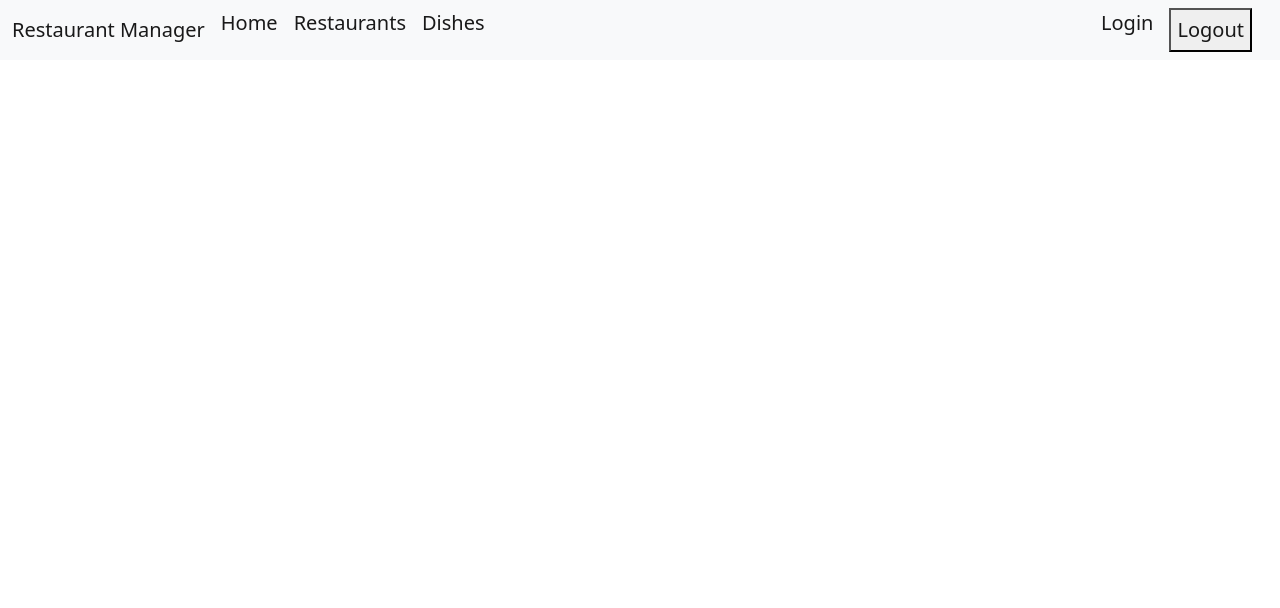
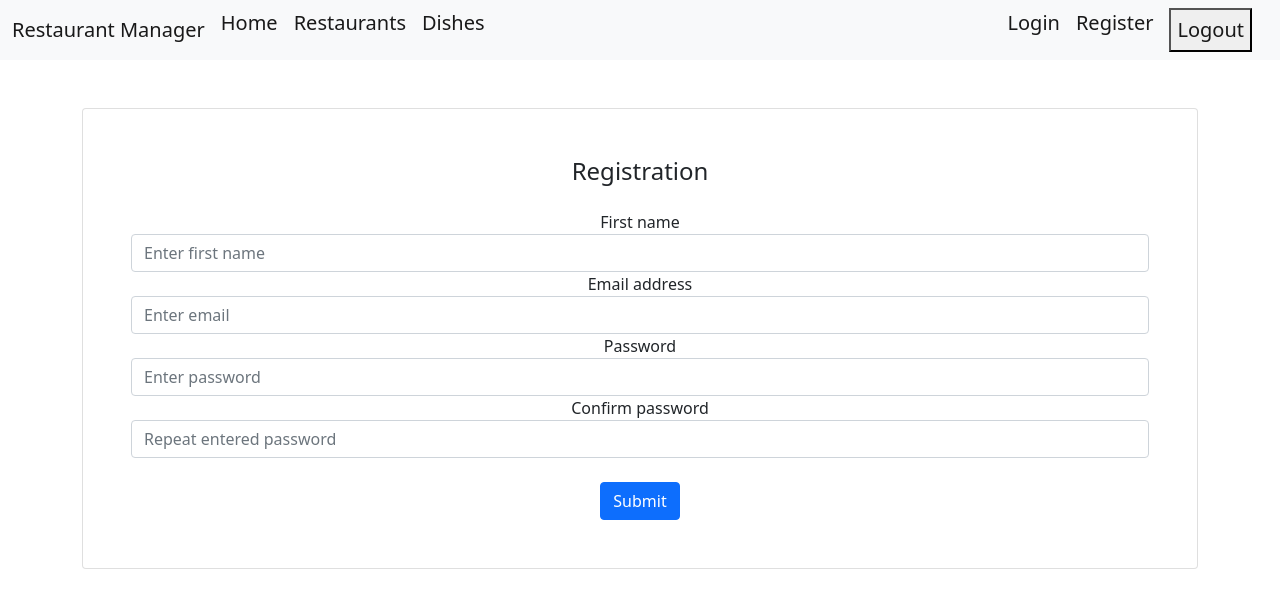
Before and after one commit to zgs3/restaurantReact, a React (Create React App) app: page /register in a window 1280 px wide. Shown: the top 608 px of the page. Built offline with nearby package versions, Linux system fonts and the light colour scheme.

Commit message:
Added User registration page and functionality.

```diff
--- a/src/App.js
+++ b/src/App.js
@@ -5,6 +5,7 @@ import Restaurant from './components/restaurant/Restaurant';
 import Dish from './components/dish/Dish';
 import { BrowserRouter, Route, Routes } from 'react-router-dom';
 import Login from './components/login/Login';
+import Register from './components/register/Register';
 
 function App() {
   return (
@@ -16,6 +17,7 @@ function App() {
           <Route exact path='/restaurants' element={<Restaurant />} />
           <Route exact path='/dishes' element={<Dish />} />
           <Route exact path='/login' element={<Login />} />
+          <Route exact path='/register' element={<Register />} />
         </Routes>
       </BrowserRouter>
     </div>
--- a/src/components/dish/Dish.js
+++ b/src/components/dish/Dish.js
@@ -5,7 +5,7 @@ import styles from './Dish.module.css'
 function Dish() {
   const [error, setError] = useState(null);
   const [isLoaded, setIsLoaded] = useState(false);
-  const [token, _] = useState(localStorage.getItem("token"));
+  const [token, _] = useState(localStorage.getItem('token'));
   const nav = useNavigate();
 
   const [dishes, setDishes] = useState([]);
--- a/src/components/header/Header.js
+++ b/src/components/header/Header.js
@@ -1,9 +1,8 @@
 import React, { useState } from 'react'
-import { Link } from "react-router-dom";
-import { useNavigate } from 'react-router-dom';
+import { Link, useNavigate } from 'react-router-dom';
 
 function Header() {
-  const [token, _] = useState(localStorage.getItem("token"));
+  const [token, _] = useState(localStorage.getItem('token'));
   const nav = useNavigate();
 
   const removeToken = () => {
@@ -19,7 +18,8 @@ function Header() {
           'Authorization': `Bearer ${token}`,
           'Content-Type': 'application/json'
         },
-      }).then(removeToken())
+      })
+      .then(removeToken())
       .then(nav("/login"))
   }
 
@@ -51,7 +51,7 @@ function Header() {
                   <Link className="navbar-brand" to="/login">Login</Link>
                 </li>
                 <li className="nav-item">
-                  {/* <Link className="navbar-brand" to="/register">Register</Link> */}
+                  <Link className="navbar-brand" to="/register">Register</Link>
                 </li>
                 <li className="nav-item">
                   <button className="navbar-brand" onClick={() => logout()} >Logout</button>
--- a/src/components/login/Login.js
+++ b/src/components/login/Login.js
@@ -6,7 +6,8 @@ function loginUser(credentials) {
     {
       method: 'POST', headers: { 'Content-Type': 'application/json' },
       body: JSON.stringify(credentials)
-    }).then(data => data.json())
+    })
+    .then(data => data.json())
 }
 
 function Login() {
@@ -25,31 +26,36 @@ function Login() {
     setToken(loginInfo["authorisation"]["token"]);
     localStorage.setItem('token', loginInfo["authorisation"]["token"]);
   }
+
   return (
     <div className='container'>
+      <div className='card p-5 my-5'>
+        <h4 className='card-title mb-4'>Enter your credentials to login</h4>
         <form onSubmit={handleSubmit}>
-        <div className="form-group">
-          <label htmlFor="exampleInputEmail1">Email address</label>
+          <div className='form-group'>
+            <label htmlFor='inputEmail'>Email address</label>
             <input
               type="email"
+              name='inputEmail'
               className="form-control"
               onChange={e => setEmail(e.target.value)}
-            placeholder="Enter email"
+              placeholder='Enter email'
             />
-          <small className="form-text text-muted">We'll never share your email with anyone else.</small>
+            <small className='form-text text-muted'>We'll never share your email with anyone else.</small>
           </div>
-        <div className="form-group">
+          <div className='form-group'>
             <label htmlFor="pass">Password</label>
             <input
-            type="password"
-            className="form-control"
+              type='password'
+              className='form-control'
               onChange={e => setPassword(e.target.value)}
-            placeholder="Password"
+              placeholder='Password'
             />
           </div>
           <br />
-        <button type="submit" className="btn btn-primary">Submit</button>
+          <button type='submit' className='btn btn-primary'>Submit</button>
         </form>
+      </div>
     </div>
   )
 }
--- a/src/components/register/Register.js
+++ b/src/components/register/Register.js
@@ -1,10 +1,104 @@
-import React from 'react'
+import React, { useState } from 'react';
+import { Link } from 'react-router-dom';
 
 function Register() {
+  const [email, setEmail] = useState('');
+  const [name, setName] = useState('');
+  const [password, setPassword] = useState('');
+  const [confirmPassword, setConfirmPassword] = useState('');
+  const [message, setMessage] = useState('');
+
+  function createUser(e) {
+    e.preventDefault();
+    fetch('http://127.0.0.1:8000/api/register',
+      {
+        method: 'POST',
+        headers: {
+          'Accept': 'application/json',
+          'Content-type': 'application/json'
+        },
+        body: JSON.stringify({
+          name: name,
+          email: email,
+          password: password
+        })
+      })
+      .then(data => data.json())
+      .then(res => {
+        if (res.status === 'success') {
+          setName('');
+          setEmail('');
+          setPassword('');
+          setConfirmPassword('');
+          setMessage('User created succesfully, you can now login following this');
+        } else {
+          setMessage(res.message);
+        }
+      })
+  }
+
 
   return (
-    <div>Register</div>
+    <div className='container'>
+      {(!message)
+        ? <div></div>
+        : (message !== 'User created succesfully, you can now login following this')
+          ? <div className='alert alert-danger'>{message}</div>
+          : <div className='alert alert-success'>{message}
+            <Link className="text-decoration-none" to="/login"> link.</Link>
+          </div>
+      }
+      <div className='card p-5 my-5'>
+        <h4 className='card-title mb-4'>Registration</h4>
+        <form onSubmit={(e) => createUser(e)}>
+          <div className='form-group'>
+            <label htmlFor='inputName'>First name</label>
+            <input
+              type="text"
+              name='inputName'
+              className="form-control"
+              onChange={e => setName(e.target.value)}
+              placeholder='Enter first name'
+              value={name}
+            />
+          </div>
+          <div className='form-group'>
+            <label htmlFor='inputEmail'>Email address</label>
+            <input
+              type="email"
+              name='inputEmail'
+              className="form-control"
+              onChange={e => setEmail(e.target.value)}
+              placeholder='Enter email'
+              value={email}
+            />
+          </div>
+          <div className='form-group'>
+            <label htmlFor="pass">Password</label>
+            <input
+              type='password'
+              className='form-control'
+              onChange={e => setPassword(e.target.value)}
+              placeholder='Enter password'
+              value={password}
+            />
+          </div>
+          <div className='form-group'>
+            <label htmlFor="pass">Confirm password</label>
+            <input
+              type='password'
+              className='form-control'
+              onChange={e => setConfirmPassword(e.target.value)}
+              placeholder='Repeat entered password'
+              value={confirmPassword}
+            />
+          </div>
+          <br />
+          <button type='submit' className='btn btn-primary'>Submit</button>
+        </form>
+      </div>
+    </div>
   )
 }
 
-export default Register
+export default Register;
--- a/src/components/restaurant/Restaurant.js
+++ b/src/components/restaurant/Restaurant.js
@@ -8,7 +8,7 @@ function Restaurant() {
   const [restaurants, setRestaurants] = useState([]);
   const [sortOrder, setSordOrder] = useState();
   const [restaurant, setRestaurant] = useState([]);
-  const [token, _] = useState(localStorage.getItem("token"));
+  const [token, _] = useState(localStorage.getItem('token'));
   const nav = useNavigate();
 
   // ALL RESTAURANTS
```
Lines whose indentation alone changed are shown as unchanged.
